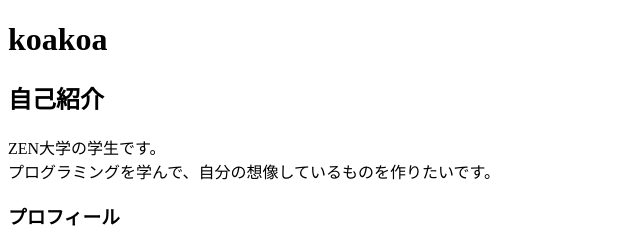
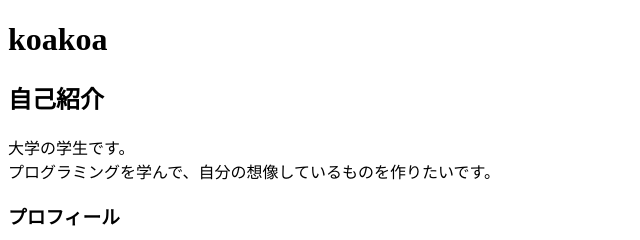
Before and after one commit to koakoa-art/koakoa-art.github.io, a plain HTML site: page index.html in a window 1280 px wide. Shown: the top 240 px of the page, 0-640 px from the left. Drawn offline with Linux system fonts and the light colour scheme.

Commit message:
Update index.html

```diff
--- a/index.html
+++ b/index.html
@@ -10,7 +10,7 @@
 
     <h2>自己紹介</h2>
     <p>
-      ZEN大学の学生です。<br>
+      大学の学生です。<br>
       プログラミングを学んで、自分の想像しているものを作りたいです。
     </p>
 
```
